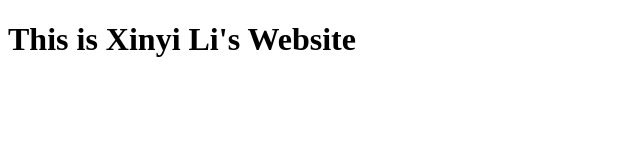
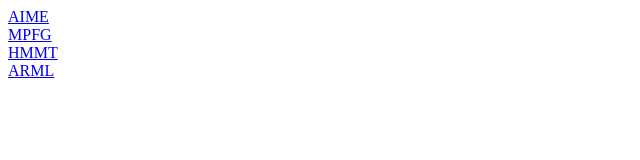
Before and after one commit to sophie4922/sophie4922.github.io, a plain HTML site: page index.html in a window 1280 px wide. Shown: the whole page, without its empty margins (0-640 px from the left). Drawn offline with Linux system fonts and the light colour scheme.

Commit message:
Update index.html

```diff
--- a/index.html
+++ b/index.html
@@ -4,6 +4,10 @@
     <title>Homepage</title>
   </head>
   <body>
-    <h1>This is Xinyi Li's Website</h1>
+    <a href="sophie4922.github.io/aime.html">AIME</a> </br>
+    <a href="sophie4922.github.io/mpfg.html">MPFG</a> </br>
+    <a href="sophie4922.github.io/hmmt.html">HMMT</a> </br>
+    <a href="sophie4922.github.io/arml.html">ARML</a> </br>
+
   </body>
 </html>
```
